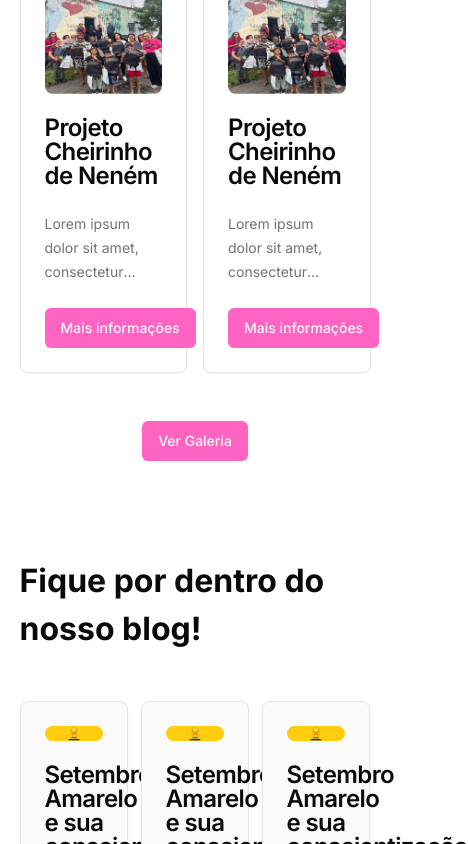
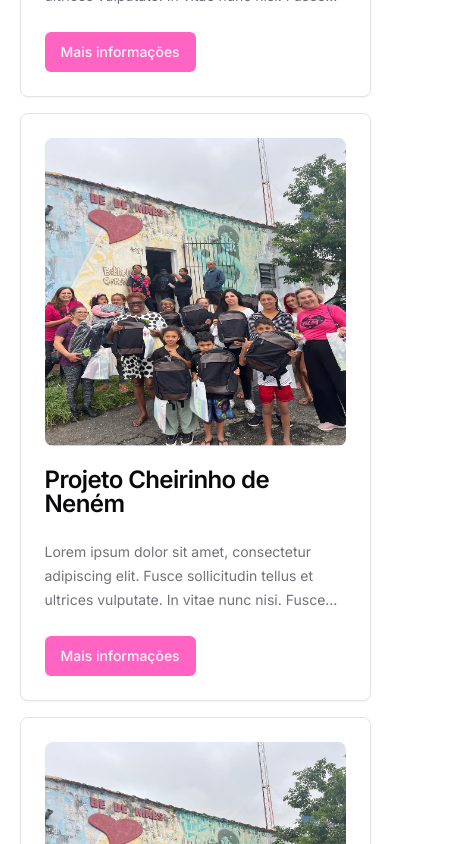
Before and after one commit to itallovidal/embaixadoras-do-bem-site, a Next.js app: page / in a window 390 px wide. Shown: the part 4860-5704 px from the top of the page, 468 px wide, since content can reach past the window. Built offline with nearby package versions, Linux system fonts and the light colour scheme.

Commit message:
adds responsiveness

```diff
--- a/src/components/blog-card/blog-card.tsx
+++ b/src/components/blog-card/blog-card.tsx
@@ -12,9 +12,13 @@ import { Button } from '@/components/button'
 
 export function BlogCard() {
   return (
-    <Card className={'w-[calc(theme(width.1/3)-theme(gap.2))] bg-gray-100'}>
+    <Card
+      className={
+        'w-full md:w-[calc(theme(width.1/3)-theme(gap.2))] bg-gray-100'
+      }
+    >
       <CardHeader>
-        <picture className={'overflow-hidden rounded-lg max-w-[350px] mb-4'}>
+        <picture className={'overflow-hidden rounded-lg md:max-w-[350px] mb-4'}>
           <Image
             className={'w-full h-full block object-cover'}
             width={350}
--- a/src/components/carousel/carousel.tsx
+++ b/src/components/carousel/carousel.tsx
@@ -41,7 +41,10 @@ export function Carousel() {
       <section className={'flex flex-col justify-between gap-12'}>
         <Heading>Orgulho de Ajudar!</Heading>
 
-        <ShadcnUiCarousel className={'w-1/2 self-center'} opts={{ loop: true }}>
+        <ShadcnUiCarousel
+          className={'w-4/5 lg:w-1/2 self-center'}
+          opts={{ loop: true }}
+        >
           <CarouselContent>
             {projectsPhotos.map((photo, index) => (
               <CarouselItem key={index}>
--- a/src/components/pages/home/volunteer-form.tsx
+++ b/src/components/pages/home/volunteer-form.tsx
@@ -9,12 +9,12 @@ export function VolunteerForm() {
   return (
     <article
       className={
-        'flex flex-col overflow-hidden gap-12 my-24 relative h-[875px]'
+        'flex flex-col overflow-hidden gap-12 my-24 relative md:h-[875px]'
       }
     >
       <section
         className={
-          'flex gap-12 flex-row lg:flex-row justify-between max-w-safeMobile xl:max-w-safeDesktop mx-auto'
+          'flex gap-2 md:gap-12 flex-col md:flex-row lg:flex-row justify-between max-w-safeMobile xl:max-w-safeDesktop mx-auto'
         }
       >
         <Image
@@ -22,7 +22,7 @@ export function VolunteerForm() {
           alt={'fundo de uma campanha'}
           className={'w-full h-full -z-10 top-0 left-0 absolute'}
         />
-        <div className={'bg-white p-12 max-w-[550px] rounded-b-3xl'}>
+        <div className={'bg-white p-12 md:max-w-[550px] rounded-b-3xl'}>
           <Heading>Junte-se à nós!</Heading>
           <Paragraph>
             Acreditamos que a mudança começa com gestos simples de
@@ -39,8 +39,8 @@ export function VolunteerForm() {
           </Paragraph>
           <Paragraph>Faça parte dessa causa. A prevenção salva! 🌸</Paragraph>
         </div>
-        <div className={'flex flex-col gap-4 mt-12'}>
-          <form className={'flex flex-wrap gap-4 justify-end'}>
+        <div className={'flex flex-col gap-4 my-5 md:mt-12'}>
+          <form className={'md:flex md:flex-wrap md:gap-4 md:justify-end '}>
             <label className={'text-white'}>
               Nome
               <Input />
--- a/src/components/project-card/project-card.tsx
+++ b/src/components/project-card/project-card.tsx
@@ -12,9 +12,9 @@ import { Button } from '@/components/button'
 
 export function ProjectCard() {
   return (
-    <Card className={'w-[calc(theme(width.1/2)-theme(gap.2))]'}>
+    <Card className={'w-full md:w-[calc(theme(width.1/2)-theme(gap.2))]'}>
       <CardHeader>
-        <picture className={'overflow-hidden rounded-lg max-w-[550px] mb-4'}>
+        <picture className={'overflow-hidden rounded-lg md:max-w-[550px] mb-4'}>
           <Image
             className={'w-full h-full block object-cover'}
             width={580}
```
